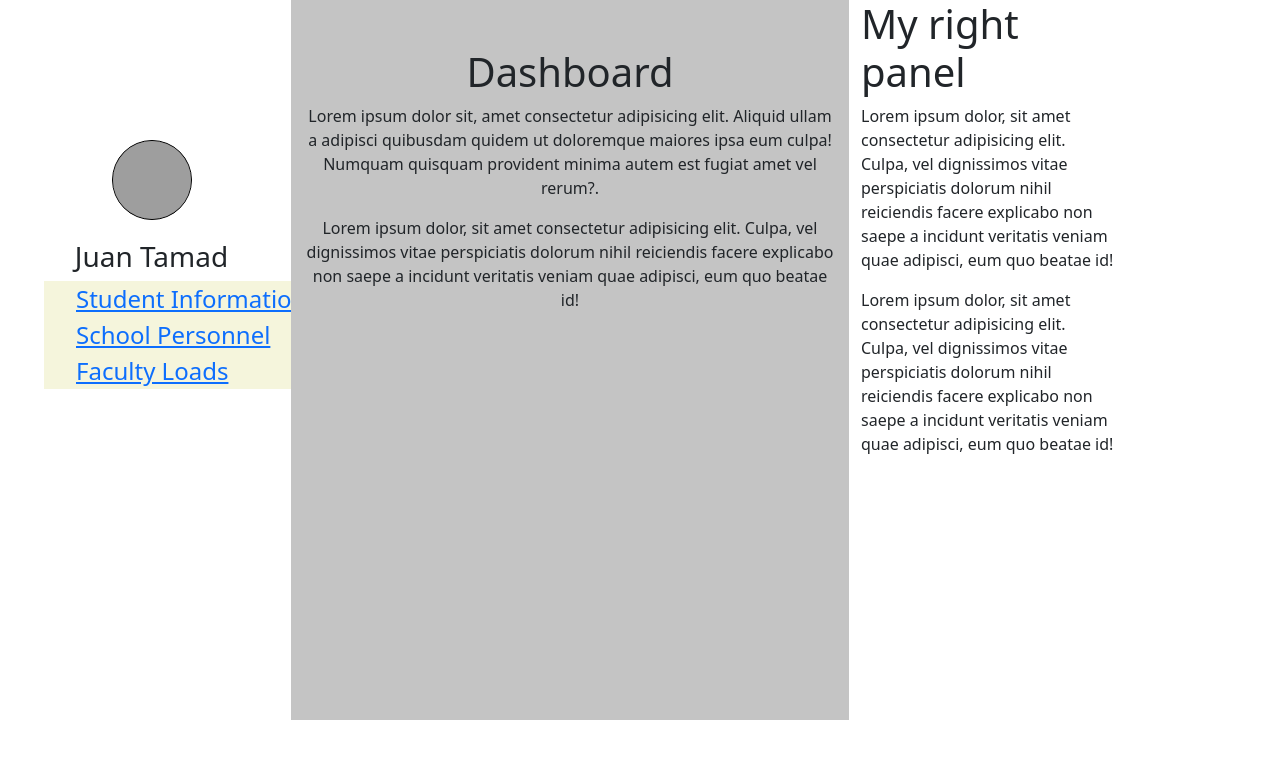
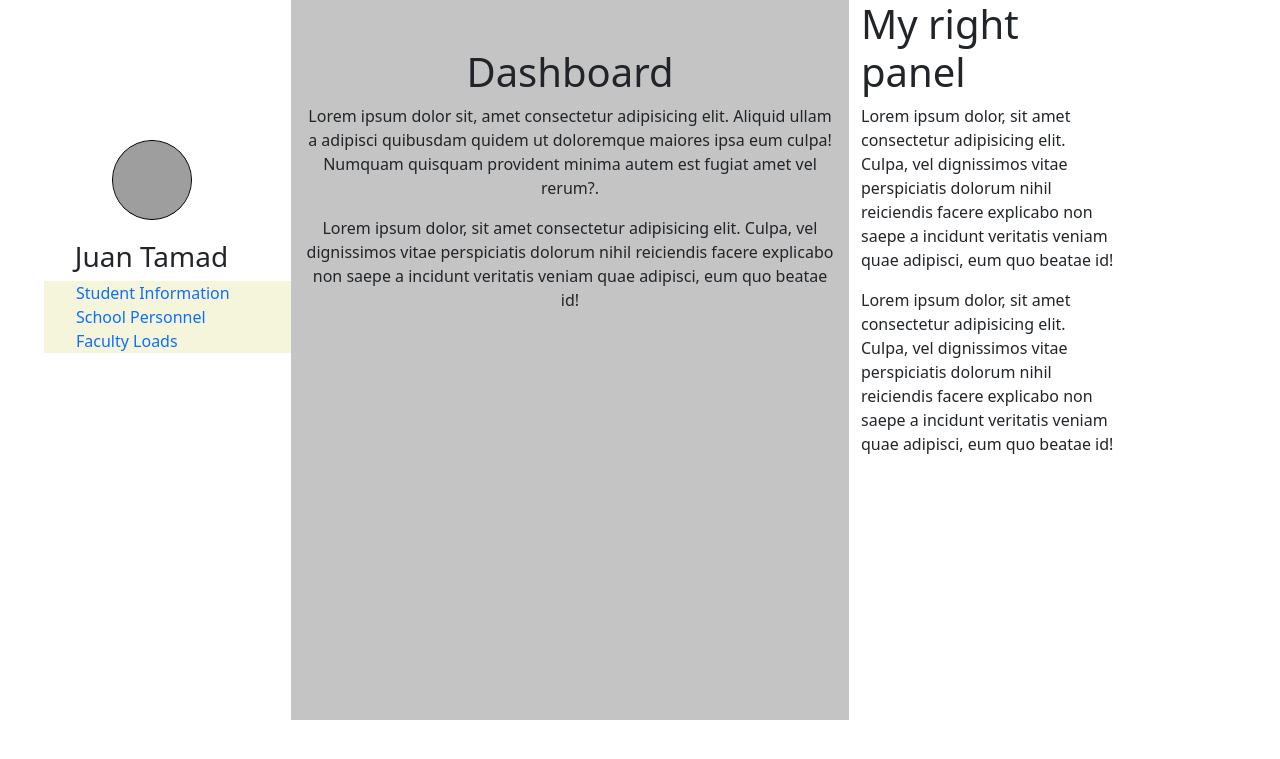
Before and after one commit to Ella-May/mobile-attendance-system, a PHP site: page /dashboard.php in a window 1280 px wide. Shown: the top 759 px of the page. Run offline with PHP 8.4, Linux system fonts and the light colour scheme; grey boxes are pictures that could not be loaded.

Commit message:
changes in facultyload

```diff
--- a/views/dashboard.php
+++ b/views/dashboard.php
@@ -26,17 +26,17 @@
                     <div class="username" ><h3>Juan Tamad</h3></div>
 
                 <div class="nav_btn">
-                    <ul id="modules-tab">
-                        <li> <a href="studentinfo.php">Student Information</a></li>
-                        <li> <a href="schoolpersonnel.php">School Personnel</a></li>
-                        <li> <a href="facultyload.php">Faculty Loads</a></li>
+                    <ul class="modules-tab">
+                        <li> <a href="studentinfo.php" style="text-decoration: none;">Student Information</a></li>
+                        <li> <a href="schoolpersonnel.php" style="text-decoration: none;">School Personnel</a></li>
+                        <li> <a href="facultyload.php" style="text-decoration: none;">Faculty Loads</a></li>
                     </ul>
                 </div>
             </div>
         </div>
 <!-----------==========================MID PANEL===================-->
 
-        <div class="col-sm-6 dashboard" >
+        <div class="col-sm-6 dashboard">
             <h1></br>Dashboard</h1>
             <p>Lorem ipsum dolor sit, amet consectetur adipisicing elit. Aliquid ullam a adipisci quibusdam quidem ut doloremque maiores ipsa eum culpa! Numquam quisquam provident minima autem est fugiat amet vel rerum?.</p>
             <p>Lorem ipsum dolor, sit amet consectetur adipisicing elit. Culpa, vel dignissimos vitae perspiciatis dolorum nihil reiciendis facere explicabo non saepe a incidunt veritatis veniam quae adipisci, eum quo beatae id!</p>
--- a/views/stylesheets/dashboard.css
+++ b/views/stylesheets/dashboard.css
@@ -5,7 +5,6 @@
     outline: 0;
     box-sizing: border-box;
 }
-
 
 body{
     width: 100vw;
@@ -15,15 +14,9 @@ body{
     font-family: "poppins","Lucida Sans", sans-serif;
 
 }
-a{
-    font-size: x-large;
-    text-decoration-color: aqua;
-    text-decoration: none;
-}
-ul{
-    text-decoration: none;
-    list-style: none;
-    text-decoration:c green;
+.modules-tab{
+    text-decoration-style: none;
+    list-style-type: none;
 }
 
 .container-fluid{
@@ -32,6 +25,7 @@ ul{
     margin: auto;
     height: 100%;
     width: 100%;
+    display: flex;
 }
 
 .L_panel{
@@ -62,6 +56,7 @@ ul{
     background-color: beige;
     width: 30vw;
     word-wrap: initial;
+    text-decoration: none;
 }
 
 .dashboard{
```
Also changed, not shown: views/facultyload.php (+35 -27 lines), views/stylesheets/facultyload.css (added, +11 -0 lines).
